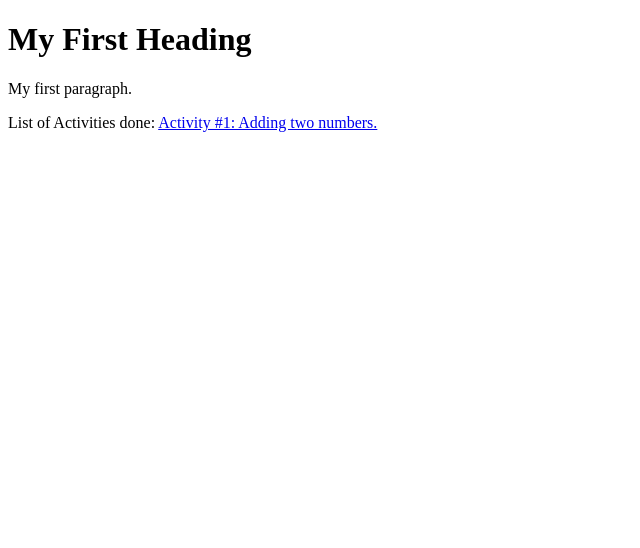
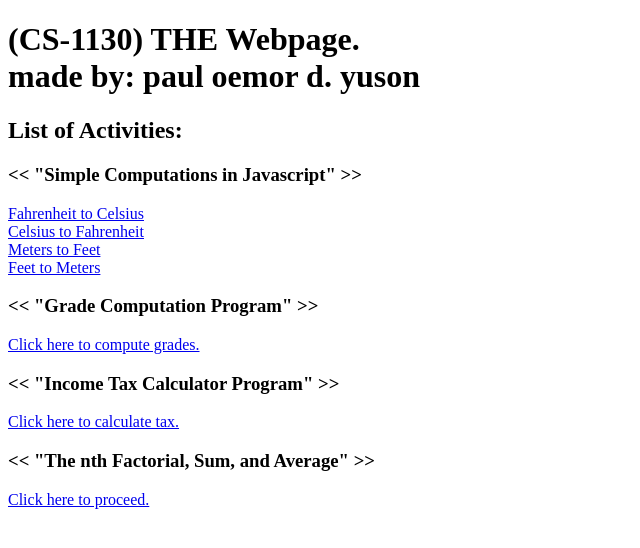
Before and after one commit to 1999inc/CS1130, a plain HTML site: page index.html in a window 1280 px wide. Shown: the whole page, without its empty margins (0-640 px from the left). Drawn offline with Linux system fonts and the light colour scheme.

Commit message:
Update index.html

```diff
--- a/index.html
+++ b/index.html
@@ -1,13 +1,33 @@
 <!DOCTYPE html>
+
 <html>
-<body>
+    <head>
+        <meta charset="utf-8">
+        <meta http-equiv="X-UA-Compatible" content="IE=edge">
+        <title>CS-1130</title>
+        <meta name="description" content="">
+        <meta name="viewport" content="width=device-width, initial-scale=1">
+        <link rel="stylesheet" href="format.css">
+    </head>
+    <body>
+        <h1>(CS-1130) THE Webpage. <br>
+            made by: paul oemor d. yuson</h1>
+        <p>
+            <h2> List of Activities: </h2>
 
-<h1>My First Heading</h1>
-<p>My first paragraph.</p>
-<p>
-  List of Activities done:
-  <a href="Add2numbers.html">Activity #1: Adding two numbers.</a>
-</p>
+            <h3><< "Simple Computations in Javascript" >></h3>
+            <a href="FtoC.html">Fahrenheit to Celsius</a> <br>
+            <a href="CtoF.html">Celsius to Fahrenheit</a> <br>
+            <a href="MtoFeet.html">Meters to Feet</a> <br>
+            <a href="FeettoM.html">Feet to Meters</a> <br>
+            <h3><< "Grade Computation Program" >></h3>
+            <a href="grades.html">Click here to compute grades.</a>
+            <h3><< "Income Tax Calculator Program" >></h3>
+            <a href="incometax.html">Click here to calculate tax.</a>
+            <h3><< "The nth Factorial, Sum, and Average" >></h3>
+            <a href="nthFactorialSumAverage.html">Click here to proceed.</a>
+        </p>
 
-</body>
+        <script src="" async defer></script>
+    </body>
 </html>
```
